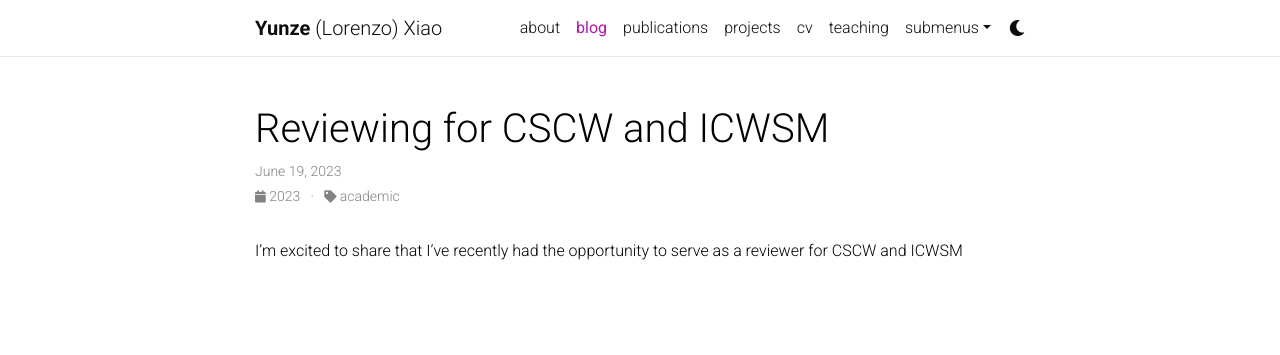
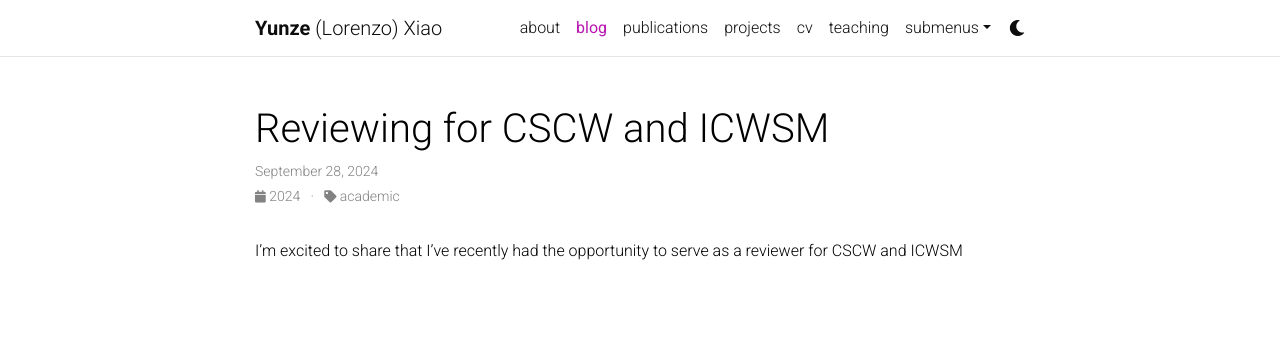
Before and after one commit to Algoroxyolo/algoroxyolo.github.io, a Jekyll site: the page built from _posts/2024-9-28-reviewer.md, in a window 1280 px wide. Shown: the top 355 px of the page. Built offline with Jekyll 4.4.1, drawn with Linux system fonts in a browser that asks for light colours; comment, search, counter and statistics services are not loaded; a style sheet for code colours, icons or effects is not loaded.

Commit message:
modified:   _posts/2024-9-28-reviewer.md

```diff
--- a/_posts/2024-9-28-reviewer.md
+++ b/_posts/2024-9-28-reviewer.md
@@ -1,7 +1,7 @@
 ---
 layout: post
 title: Reviewing for CSCW and ICWSM
-date: 2023-6-19 15:30:00+0300
+date: 2024-9-28 12:00:00+0300
 description: Reflections on being a reviewer for CSCW and ICWSM
 categories: academic
 giscus_comments: true
```
